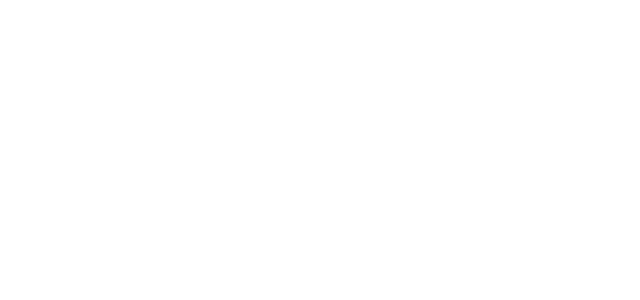
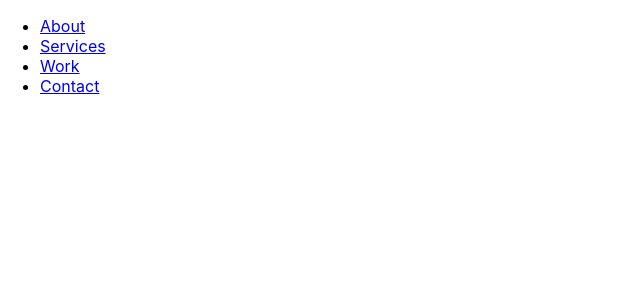
Before and after one commit to michalplebanski/react_page, a React (Create React App) app: page /error in a window 1280 px wide. Shown: the top 300 px of the page, without its empty margins (0-640 px from the left). Built offline with nearby package versions, Linux system fonts and the light colour scheme.

Commit message:
adding test navigation

```diff
--- /dev/null
+++ b/src/components/Nav/Nav.js
@@ -0,0 +1,17 @@
+import React from 'react';
+
+const Nav = (props) => {
+	return (
+		<nav>
+			<ul>
+				{props.navItems.map((item) =>
+					<li key={item.key}>
+						<a href={item.src}>{item.name}</a>
+					</li>
+				)}
+			</ul>
+		</nav>
+	);
+}
+
+export default Nav;
--- /dev/null
+++ b/src/containers/Navigation/Navigation.js
@@ -0,0 +1,41 @@
+import React, { Component } from 'react';
+
+import Nav from '../../components/Nav/Nav';
+
+class Navigation extends Component {
+	constructor(props) {
+		super(props);
+		this.state = {
+			navigationItems: [
+				{
+					key: 0,
+					name: 'About',
+					src: '/',
+				},
+				{
+					key: 1,
+					name: 'Services',
+					src: '/',
+				},
+				{
+					key: 2,
+					name: 'Work',
+					src: '/',
+				},
+				{
+					key: 3,
+					name: 'Contact',
+					src: '/',
+				},
+			]
+		}
+	}
+
+	render() {
+		return (
+			<Nav navItems={this.state.navigationItems} />
+		)
+	}
+};
+
+export default Navigation;
--- a/src/containers/RouteContainer/RouteContainer.js
+++ b/src/containers/RouteContainer/RouteContainer.js
@@ -1,10 +1,12 @@
 import React, { Component } from 'react';
 import { Route } from 'react-router-dom';
 
+import Navigation from '../Navigation/Navigation';
 class RouteContainer extends Component {
 	render() {
 		return (
 			<>
+				<Navigation />
 				<Route exact path="/" />
 				<Route path="/test" />
 				<Route path="/error" />
```
